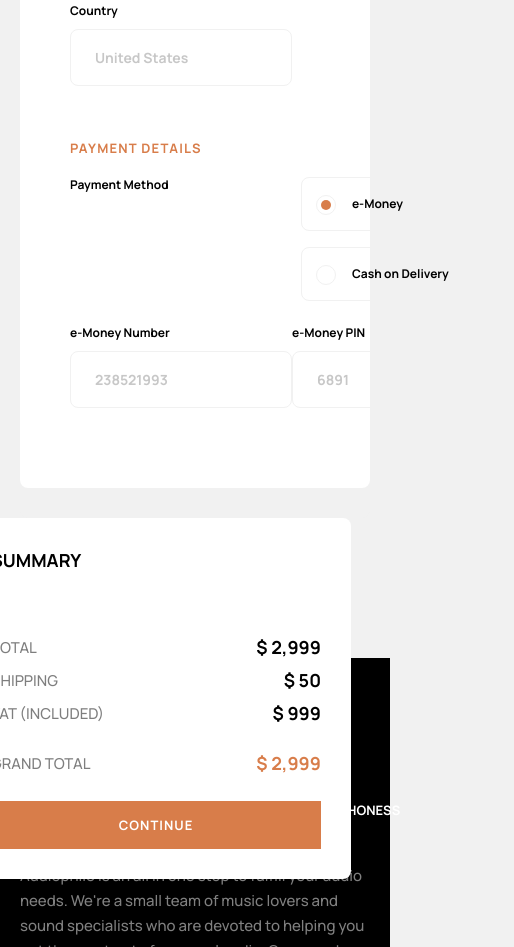
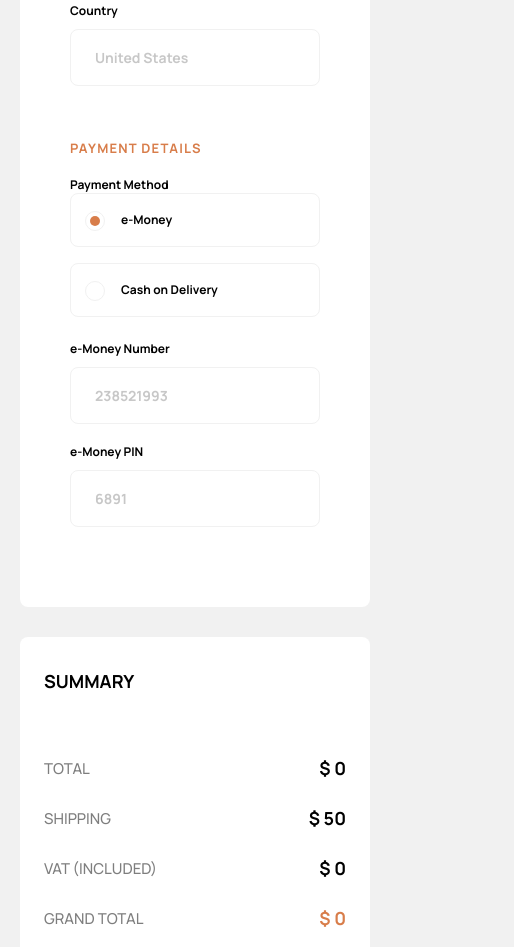
Before and after one commit to VilsonKh/audiophile, a website with bundled scripts: page pages/checkout.html in a window 390 px wide. Shown: the part 1053-2000 px from the top of the page, 514 px wide, since content can reach past the window. Built offline with nearby package versions, Linux system fonts and the light colour scheme.

Commit message:
fixed form validation

```diff
--- a/js/index.js
+++ b/js/index.js
@@ -1,11 +1,11 @@
 import { goods } from "./const.js";
 import "../node_modules/jquery/dist/jquery.js";
-import { getRandomNum, findTotalQuantity } from "./helpers.js";
 window.jQuery = jQuery;
 window.$ = jQuery;
+import { getRandomNum, findTotalQuantity } from "./helpers.js";
 
 const newProd = $('<p class="product__heading-new accent">new product</p>');
-
+let totalQuantityBusket = parseFloat($("#busket-count").attr("value"));
 //open burger menu
 export function onBurgerMenuOpen() {
 	$("body").css("overflow", "hidden");
@@ -159,9 +159,11 @@ export function createSummaryBasketItem() {
 				$(checkoutItem).find(".busket__img").attr("src", goods[i].busketImg.src);
 				$(checkoutItem).find(".busket__name").text(goods[i].busketName);
 				$(checkoutItem).find(".busket-price").text(goods[i].price);
+				console.log(checkoutItem);
 				$(checkoutItem)
 					.find(".busket__finalNumber")
 					.text(localStorage.getItem(`busket-${goods[i].slug}`));
+
 				$(".busketSummary__list").append(checkoutItem);
 
 				let total = getBusketSum();
@@ -173,10 +175,10 @@ export function createSummaryBasketItem() {
 				$(".checkout__vat").text(vat);
 				$(".checkout__grandTotal").text(grandTotal);
 				$(".confirmation__grandTotal").text(grandTotal);
-
 				//Добавляет последний выбранный элемент в confirmation
 				if (j == localStorage.length - 1) {
-					$(".confirmation__list").append(checkoutItem);
+					$(".busketSummary__list").append(checkoutItem);
+					$(".confirmation__list").append(checkoutItem); //последний элемент не добавляется в конзину перед конфирмэйшн
 				}
 
 				$(".confirmation-count").text(getBusketItemSum() - 1);
@@ -208,7 +210,6 @@ function getBusketSum() {
 	return totalSum;
 }
 
-let totalQuantityBusket = parseFloat($("#busket-count").attr("value"));
 //Считает количество товара в корзине из localStorage
 function getBusketItemSum() {
 	totalQuantityBusket = 0;
@@ -254,7 +255,6 @@ export function createBusketItems(isUpdate = false, name = null) {
 					$(function () {
 						$(".busket__heading").find(".busket-count").text(findTotalQuantity());
 					});
-
 					$(".busket__list").append(newBusketItem);
 					addListenersToBusketCards(i);
 				}
@@ -332,12 +332,6 @@ function addListenersToBusketCards(id) {
 	// });
 }
 
-export function onConfirmClick() {
-	if (!$(".checkout__form").valid()) {
-		$(".popup-confirmation").css("visibility", "visible").css("opacity", "1");
-	}
-}
-
 //???????????????????????????????????????????????????????????????????////
 $(function () {
 	//  Изменяет карточку каждого товара
@@ -346,4 +340,12 @@ $(function () {
 	//Добавляет слушателей на кнопки количества товаров в корзине
 	//Добавляет элемент в корзину
 	//Очищает localStorage по нажатию на кнопку
+
+	function onConfirmClick() {
+		if ($(".checkout__form").valid()) {
+			$(".popup-confirmation").css("visibility", "visible").css("opacity", "1");
+		}
+	}
+
+	$("#confirm").on("click", onConfirmClick);
 });
--- a/js/startCaroutine.js
+++ b/js/startCaroutine.js
@@ -12,7 +12,6 @@ import {
 	createSummaryBasketItem,
 	cleanLocalStorage,
 	createBusketItems,
-	onConfirmClick,
 } from "./index.js";
 
 import { onBackButtonClick } from "./helpers.js";
@@ -48,9 +47,7 @@ $(function () {
 
 	createBusketItems();
 
-	createSummaryBasketItem();
-
-	$("#confirm").on("click", onConfirmClick);
+	// createSummaryBasketItem();
 
 	$(".back").on("click", onBackButtonClick);
 });
--- a/js/validation.js
+++ b/js/validation.js
@@ -1,71 +1,87 @@
-$(document).ready(function () {
-$.validator.addMethod('numberValidator',function(value) {
-  return /^((8|\+7)[\- ]?)?(\(?\d{3}\)?[\- ]?)?[\d\- ]{7,10}$/.test(value)
-},'Wrong format');
+import "../node_modules/jquery-validation/dist/jquery.validate.min.js";
 
-$.validator.addMethod('pinValidator', function(value) {
-  return parseInt(value.length) === 4
-},'PIN must be 4 characters');
+$(function () {
+	$.validator.addMethod(
+		"numberValidator",
+		function (value) {
+			return /^((8|\+7)[\- ]?)?(\(?\d{3}\)?[\- ]?)?[\d\- ]{7,10}$/.test(value);
+		},
+		"Wrong format"
+	);
 
-$.validator.addMethod('zipValidator',function(value){
-  return /^\d{5}(?:[-\s]\d{4})?$/.test(value)
-}, 'Wrong format');
+	$.validator.addMethod(
+		"pinValidator",
+		function (value) {
+			return parseInt(value.length) === 4;
+		},
+		"PIN must be 4 characters"
+	);
 
-$.validator.addMethod('moneyValidator',function(value) {
-  return parseInt(value.length) === 9}, 'e-Number must be 9 characters')
+	$.validator.addMethod(
+		"zipValidator",
+		function (value) {
+			return /^\d{5}(?:[-\s]\d{4})?$/.test(value);
+		},
+		"Wrong format"
+	);
 
-  $('.checkout__form').validate({
+	$.validator.addMethod(
+		"moneyValidator",
+		function (value) {
+			return parseInt(value.length) === 9;
+		},
+		"e-Number must be 9 characters"
+	);
+
+	$(".checkout__form").validate({
 		rules: {
-
 			name: {
-        required: true
+				required: true,
 			},
 
 			email: {
-        required: true
+				required: true,
 			},
 
 			number: {
 				required: true,
-        numberValidator: true
+				numberValidator: true,
 			},
 
 			address: {
-        required: true
+				required: true,
 			},
 
 			zip: {
 				required: true,
 				number: true,
-        zipValidator: true
+				zipValidator: true,
 			},
 
 			city: {
-        required: true
+				required: true,
 			},
 
 			country: {
-        required: true
+				required: true,
 			},
 
 			moneyNumber: {
 				required: true,
 				digits: true,
-        moneyValidator: true
+				moneyValidator: true,
 			},
 
 			pin: {
 				required: true,
 				digits: true,
-        pinValidator: true
-      }
+				pinValidator: true,
+			},
 		},
 
-    messages: {
-
-    }
+		messages: {},
 	});
-  $('#checkout').on('click', function() {
-    console.log($('.checkout__form').valid())
-  })
-})
+	$("#confirm").on("click", function () {
+		console.log($(".checkout__form").valid());
+	});
+});
--- a/package.json
+++ b/package.json
@@ -29,5 +29,8 @@
   "bugs": {
     "url": "https://github.com/VilsonKh/audiophile/issues"
   },
-  "homepage": "https://github.com/VilsonKh/audiophile#readme"
+  "homepage": "https://github.com/VilsonKh/audiophile#readme",
+  "dependencies": {
+    "jquery-validation": "^1.19.5"
+  }
 }
--- a/pages/checkout.html
+++ b/pages/checkout.html
@@ -7,7 +7,6 @@
       <link rel="icon" type="image/png" sizes="32x32" href="../assets/favicon-32x32.png" />
       <link href="https://fonts.googleapis.com/css?family=Manrope:200,300,regular,500,600,700,800" rel="stylesheet" />
       <link rel="stylesheet" href="../css/style.css" />
-      <script type="module" src="../js/jquery.validate.js"></script>
       <title>Audiophile e-commerce website</title>
    </head>
    <body class="checkout-bg">
@@ -163,7 +162,7 @@
                         </div>
                      </fieldset>
 
-                     <fieldset class="checkout__field checkout__payment">
+                     <fieldset class="checkout__field">
                         <legend class="checkout__legend">payment details</legend>
                         <div class="checkout__method">
                            <div class="checkout__left">
@@ -203,8 +202,8 @@
                   </div>
                </div>
 
-               <sidebar class="busket__summary">
-                  <div class="busket__inner">
+               <sidebar class="checkout__busket">
+                  <div class="checkout__busket-inner">
                      <div class="busket__heading">
                         <p class="busket__title">summary</p>
                      </div>
@@ -224,24 +223,24 @@
                            </li>
                        </template>
                      </ul>
-                     <div class="busket__total checkout__busket">
+                     <div class="busket__total">
                         <p class="busket__totalText">total</p>
-                        <p class="busket__total-price">$ <span class="checkout__sum">2,999</spn ></p>
+                        <p class="busket__total-price">$ <span class="checkout__sum">0</spn ></p>
                      </div>
 
-                     <div class="busket__total checkout__busket">
+                     <div class="busket__total">
                         <p class="busket__totalText">shipping</p>
                         <p class="busket__total-price">$<span class="checkout__shipping"> 50</span></p>
                      </div>
 
                      <div class="busket__total">
                         <p class="busket__totalText">vat (included)</p>
-                        <p class="busket__total-price">$ <span class="checkout__vat">999</span></p>
+                        <p class="busket__total-price">$ <span class="checkout__vat">0</span></p>
                      </div>
 
                      <div class="busket__total">
                         <p class="busket__totalText">grand total</p>
-                        <p class="busket__total-price accent">$ <span class="checkout__grandTotal">2,999</span></p>
+                        <p class="busket__total-price accent">$ <span class="checkout__grandTotal">0</span></p>
                      </div>
 
                      <button class="btn btn-orange" id="confirm">continue</button>
@@ -308,6 +307,8 @@
             </div>
          </div>
       </footer>
+      <script src="https://cdnjs.cloudflare.com/ajax/libs/jquery/3.7.1/jquery.min.js" integrity="sha512-v2CJ7UaYy4JwqLDIrZUI/4hqeoQieOmAZNXBeQyjo21dadnwR+8ZaIJVT8EE2iyI61OV8e6M8PP2/4hpQINQ/g==" crossorigin="anonymous" referrerpolicy="no-referrer"></script>
+      <script src="https://cdnjs.cloudflare.com/ajax/libs/jquery-validate/1.19.5/jquery.validate.min.js" integrity="sha512-rstIgDs0xPgmG6RX1Aba4KV5cWJbAMcvRCVmglpam9SoHZiUCyQVDdH2LPlxoHtrv17XWblE/V/PP+Tr04hbtA==" crossorigin="anonymous" referrerpolicy="no-referrer"></script>
       <script type="module" src="../js/const.js" ></script>
       <script type='module' src="../js/index.js"></script>
       <script type='module' src="../js/validation.js"></script>
--- a/sass/pages/_checkout.scss
+++ b/sass/pages/_checkout.scss
@@ -10,7 +10,7 @@
    margin-bottom: 14rem;
    align-items: start;
 
-   @include respond (tab) {
+   @media screen and (max-width: 1000px) {
       flex-direction: column;
       row-gap:3rem;
       align-items: stretch;
@@ -50,11 +50,11 @@
       display: flex;
       flex-direction: column;
       row-gap: 1rem;
-      flex-basis: 48%;
+      // flex-basis: 48%;
       position: relative;
-
-      @include respond (phone) {
-         flex-basis: 100%;
+      width: 100%;
+      @media screen and (max-width: 1000px) {
+         // flex-basis: 100%;
       }
    }
 
@@ -109,11 +109,12 @@
 
    &__method {
       display: flex;
-      flex-basis: 100%;
+      // flex-basis: 100%;
       column-gap: 1rem;
       justify-content: space-between;
+      width: 100%;
 
-      @include respond (phone) {
+      @media screen and (max-width: 1000px) {
          flex-direction: column;
       }
    }
@@ -145,8 +146,15 @@
 
    &__payment-info {
       display: flex;
-      flex-basis: 100%;
+      // flex-basis: 100%;
       justify-content: space-between;
+      width: 100%;
+      gap: 2rem;
+
+      @media screen and (max-width: 636px) {
+         flex-direction: column;
+         row-gap: 2rem;
+      }
 
       @include respond (phone) {
          flex-direction: column;
@@ -157,6 +165,22 @@
    & .busket__text {
       margin-right: auto;
    }
+
+   &__busket {
+      min-width: 327px;
+      max-width: 350px;
+
+      @media screen and (max-width: 1000px) {
+         max-width: unset;
+      }
+   }
+
+   &__busket-inner {
+      background: white;
+      border-radius: 8px;
+      padding: 32px 24px;
+
+   }
 }
 
 #address-box {
@@ -164,7 +188,6 @@
 }
 
 .radio-box {
-   flex-basis: 100%;
    border: 1px solid $color-dark-grey;
    padding: 1.8rem 1.8rem 1.8rem 5rem;
    border-radius: 8px;
```
Also changed, not shown: css/style.css, 1 other file. Lines whose indentation alone changed are shown as unchanged.
